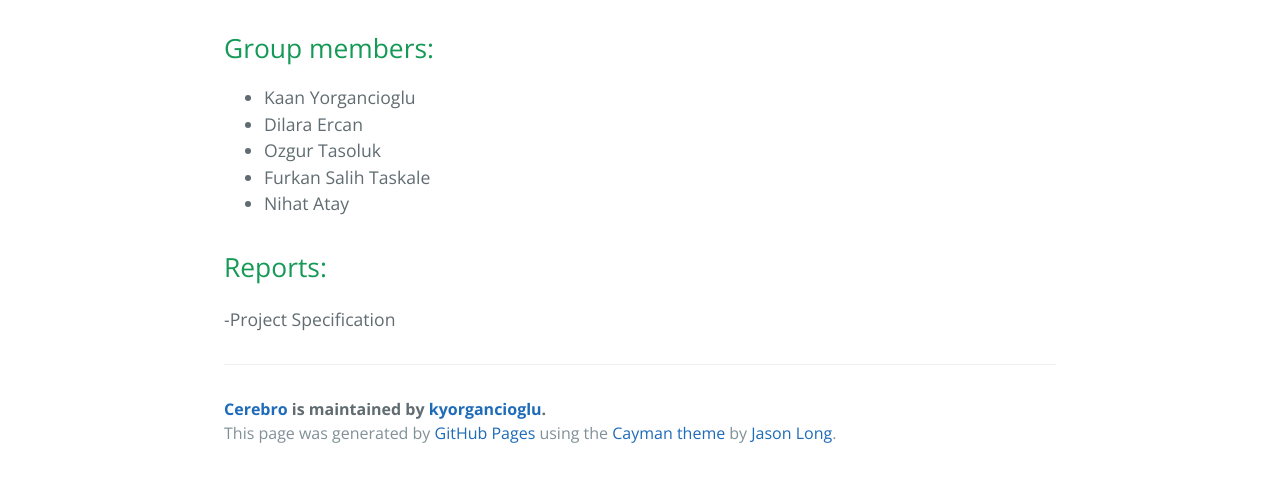
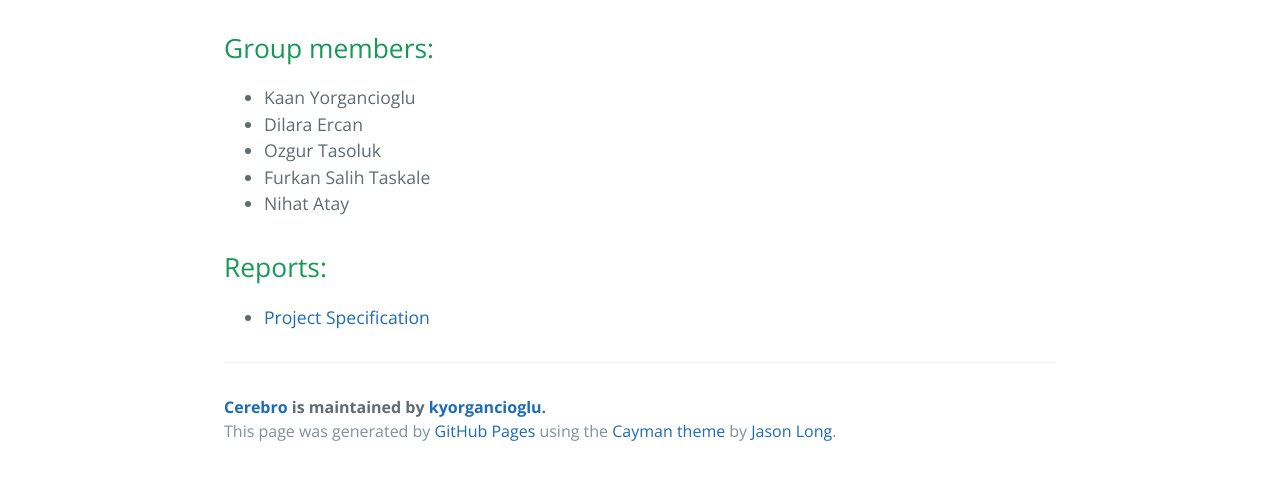
Before and after one commit to kyorgancioglu/CerebroApp, a plain HTML site: page index.html in a window 1280 px wide. Shown: the part 541-1018 px from the top of the page. Drawn offline with nearby package versions, Linux system fonts and the light colour scheme.

Commit message:
Create gh-pages branch via GitHub

```diff
--- a/index.html
+++ b/index.html
@@ -39,7 +39,10 @@ This page is built in partial fulfilment of the requirement of the senior design
 <h2>
 <a id="reports" class="anchor" href="#reports" aria-hidden="true"><span aria-hidden="true" class="octicon octicon-link"></span></a>Reports:</h2>
 
-<p>-Project Specification </p>
+<ul>
+<li>
+<a href="https://github.com/kyorgancioglu/CerebroApp/blob/master/reports/CerebroSpecifications.docx">Project Specification</a> </li>
+</ul>
 
       <footer class="site-footer">
         <span class="site-footer-owner"><a href="https://github.com/kyorgancioglu/CerebroApp">Cerebro</a> is maintained by <a href="https://github.com/kyorgancioglu">kyorgancioglu</a>.</span>
--- a/params.json
+++ b/params.json
@@ -1,6 +1,6 @@
 {
   "name": "Cerebro",
   "tagline": "Search Media By Its Cover!",
-  "body": "# cerebro\r\nThis is the official web page for *cerebro*. [This link](https://github.com/kyorgancioglu/CerebroApp/) takes you to the github repository.\r\nThis page is built in partial fulfilment of the requirement of the senior design project course CS491.\r\n\r\n\r\n##Group members:\r\n- Kaan Yorgancioglu \r\n- Dilara Ercan\r\n- Ozgur Tasoluk\r\n- Furkan Salih Taskale\r\n- Nihat Atay\r\n\r\n##Reports:\r\n-Project Specification ",
+  "body": "# cerebro\r\nThis is the official web page for *cerebro*. [This link](https://github.com/kyorgancioglu/CerebroApp/) takes you to the github repository.\r\nThis page is built in partial fulfilment of the requirement of the senior design project course CS491.\r\n\r\n\r\n##Group members:\r\n- Kaan Yorgancioglu \r\n- Dilara Ercan\r\n- Ozgur Tasoluk\r\n- Furkan Salih Taskale\r\n- Nihat Atay\r\n\r\n##Reports:\r\n- [Project Specification](https://github.com/kyorgancioglu/CerebroApp/blob/master/reports/CerebroSpecifications.docx) ",
   "note": "Don't delete this file! It's used internally to help with page regeneration."
 }
```
